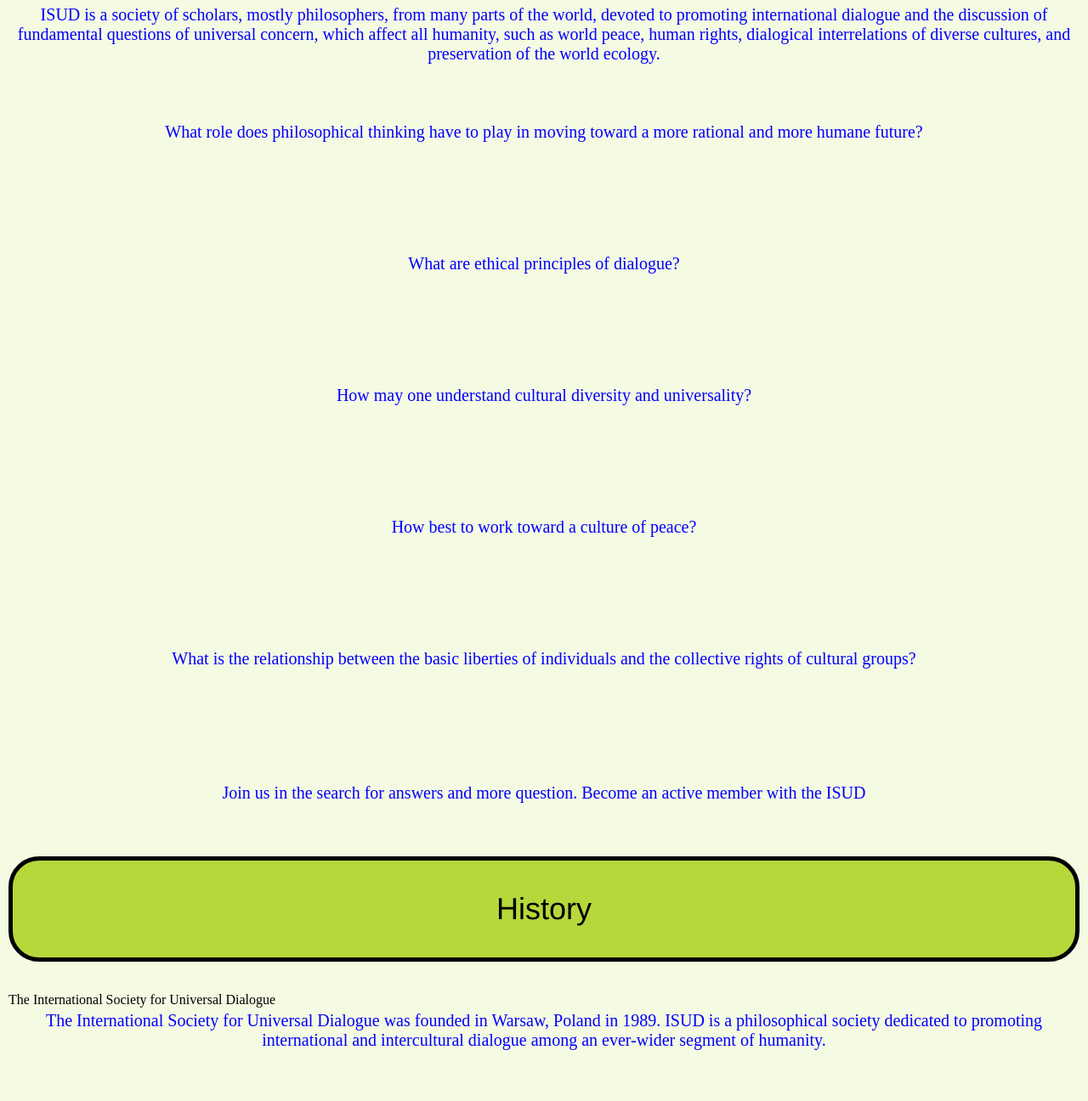
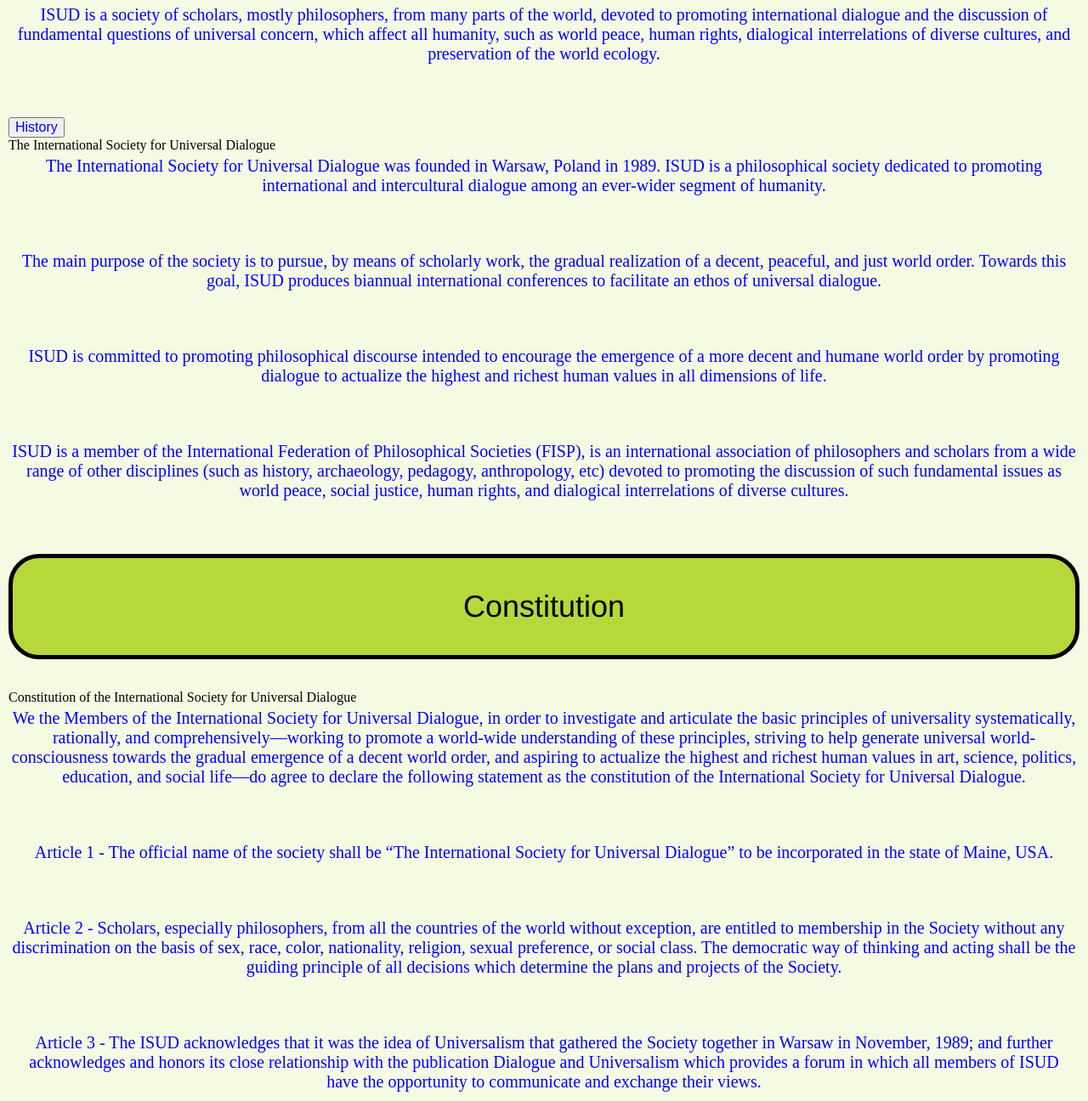
Before and after one commit to jalaniz-sys/itmd-362-project-2, a plain HTML site: page about.html in a window 1280 px wide. Shown: the part 256-1552 px from the top of the page at 85% size. Drawn offline with nearby package versions, Linux system fonts and the light colour scheme; a web font is replaced by a local one.

Commit message:
modified history section

```diff
--- a/about.html
+++ b/about.html
@@ -28,28 +28,16 @@
    <p>ISUD is a society of scholars, mostly philosophers, from many parts of the world, devoted to promoting international dialogue and the discussion of fundamental questions of universal concern, which affect all humanity, such as world peace, human rights,
    dialogical interrelations of diverse cultures, and preservation of the world ecology. </p>
      <div id="aboutSect">
-   <ul>
-    <li><p>What role does philosophical thinking have to play in moving toward a more rational and more humane future?</li></p>
-    <li><p>What are ethical principles of dialogue?</li></p>
-    <li><p>How may one understand cultural diversity and universality?</li></p>
-    <li><p>How best to work toward a culture of peace?</li></p>
-    <li><p>What is the relationship between the basic liberties of individuals and the collective rights of cultural groups?</li></p>
-  </ul>
-  <p>  Join us in the search for answers and more question. Become an active member with the ISUD </p>
-    <!-- Creating header for the History page -->
-    <h1>History</h1>
-    <!-- Creating a second header for the History page -->
-    <h2>The International Society for Universal Dialogue</h2>
-    <!-- Creating our paragraphs for the Htisory page of our project -->
-    <p>The International Society for Universal Dialogue was founded in Warsaw, Poland in 1989. ISUD is a philosophical society dedicated to promoting international and intercultural dialogue among an ever-wider segment of humanity.</p>
-    <p>The main purpose of the society is to pursue, by means of scholarly work, the gradual realization of a decent, peaceful, and just world order. Towards this goal, ISUD produces biannual international conferences to facilitate an ethos of universal dialogue.</p>
-    <p>ISUD is committed to promoting philosophical discourse intended to encourage the emergence of a more decent and humane world order by promoting dialogue to actualize the highest and richest human values in all dimensions of life.</p>
-    <p>ISUD is a member of the International Federation of Philosophical Societies (FISP), is an international association of philosophers and scholars from a wide range of other disciplines (such as history, archaeology, pedagogy, anthropology, etc) devoted to promoting the discussion of such fundamental issues as world peace, social justice, human rights, and dialogical interrelations of diverse cultures.</p>
-    <!-- Creating header for the Constitution page -->
+      <button class="chivecc">History</button>
+     <div class="innerSect">
+        <h3>The International Society for Universal Dialogue</h3>
+        <p>The International Society for Universal Dialogue was founded in Warsaw, Poland in 1989. ISUD is a philosophical society dedicated to promoting international and intercultural dialogue among an ever-wider segment of humanity.</p>
+        <p>The main purpose of the society is to pursue, by means of scholarly work, the gradual realization of a decent, peaceful, and just world order. Towards this goal, ISUD produces biannual international conferences to facilitate an ethos of universal dialogue.</p>
+        <p>ISUD is committed to promoting philosophical discourse intended to encourage the emergence of a more decent and humane world order by promoting dialogue to actualize the highest and richest human values in all dimensions of life.</p>
+        <p>ISUD is a member of the International Federation of Philosophical Societies (FISP), is an international association of philosophers and scholars from a wide range of other disciplines (such as history, archaeology, pedagogy, anthropology, etc) devoted to promoting the discussion of such fundamental issues as world peace, social justice, human rights, and dialogical interrelations of diverse cultures.</p>
+      </div>
     <h1>Constitution</h1>
-    <!-- Creating a second header for the Constitution page -->
     <h2>Constitution of the International Society for Universal Dialogue</h2>
-    <!-- Creating our paragraphs for the Constitution page of our project -->
     <p>We the Members of the International Society for Universal Dialogue, in order to investigate and articulate the basic principles of universality systematically, rationally, and comprehensively—working to promote a world-wide understanding of these principles, striving to help generate universal world-consciousness towards the gradual emergence of a decent world order, and aspiring to actualize the highest and richest human values in art, science, politics, education, and social life—do agree to declare the following statement as the constitution of the International Society for Universal Dialogue.</p>
     <p>Article 1 - The official name of the society shall be “The International Society for Universal Dialogue” to be incorporated in the state of Maine, USA.</p>
     <p>Article 2 - Scholars, especially philosophers, from all the countries of the world without exception, are entitled to membership in the Society without any discrimination on the basis of sex, race, color, nationality, religion, sexual preference, or social class. The democratic way of thinking and acting shall be the guiding principle of all decisions which determine the plans and projects of the Society.</p>
```
